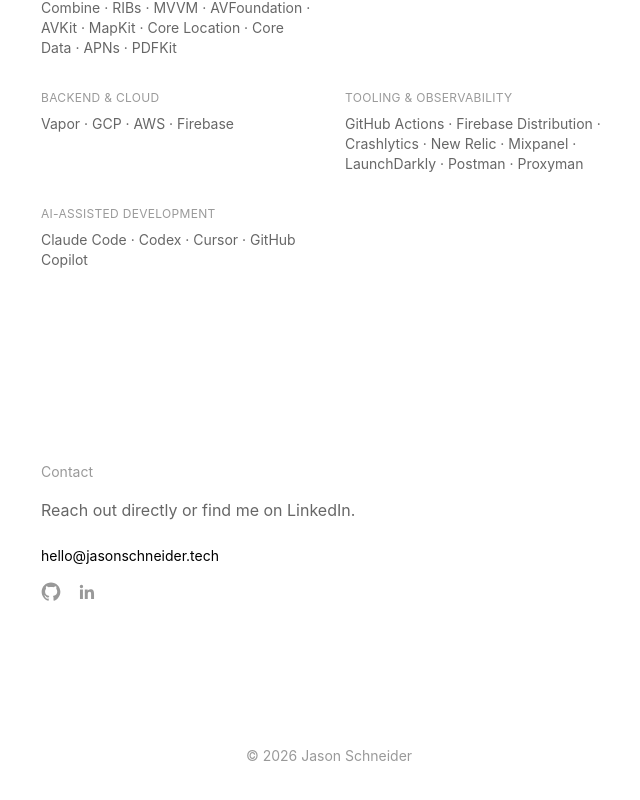
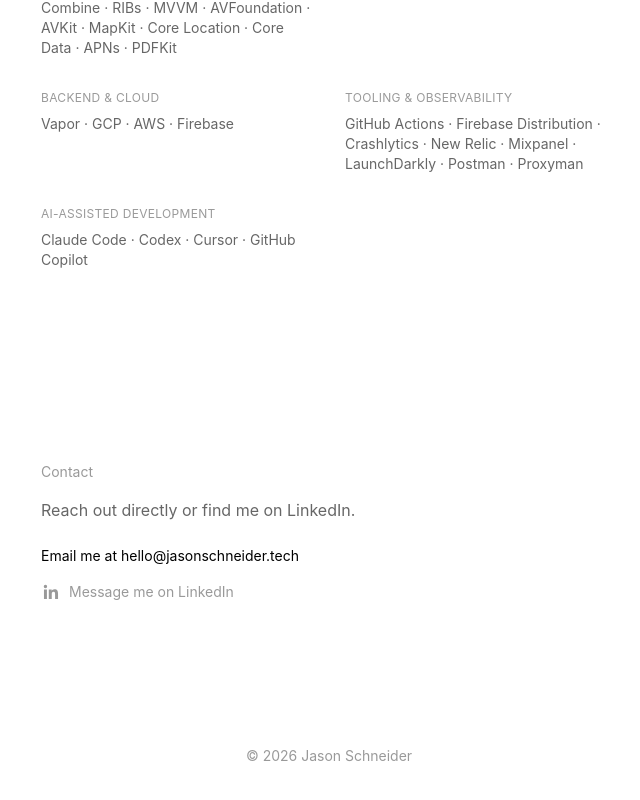
Before and after one commit to JasonTaylorLabs/portfolio, a React (Vite) app: page / in a window 1280 px wide. Shown: the part 3230-4030 px from the top of the page, without its empty margins (311-951 px from the left). Built offline with nearby package versions, Linux system fonts and the light colour scheme.

Commit message:
Simplify Contact section to email line + LinkedIn button
Removes the GitHub icon/link. Email is now "Email me at <address>",
and LinkedIn is an icon + "Message me on LinkedIn" link.

```diff
--- a/src/components/Contact.tsx
+++ b/src/components/Contact.tsx
@@ -1,39 +1,23 @@
 import { profile } from '../data/profile'
-import { GitHubIcon, LinkedInIcon } from './SocialIcons'
+import { LinkedInIcon } from './SocialIcons'
 
 export function Contact() {
   return (
     <section id="contact" className="mx-auto max-w-2xl px-6 py-24 sm:px-12">
       <h2 className="text-sm text-black/40">Contact</h2>
-      <p className="mt-4 max-w-md text-black/60">
-        Reach out directly or find me on LinkedIn.
-      </p>
+      <p className="mt-4 max-w-md text-black/60">Reach out directly or find me on LinkedIn.</p>
+      <a href={`mailto:${profile.email}`} className="mt-6 block w-fit text-sm text-black transition-colors hover:text-black/60">
+        Email me at {profile.email}
+      </a>
       <a
-        href={`mailto:${profile.email}`}
-        className="mt-6 block w-fit text-sm text-black transition-colors hover:text-black/60"
+        href={profile.links.linkedin}
+        target="_blank"
+        rel="noreferrer"
+        className="mt-4 flex w-fit items-center gap-2 text-sm text-black/40 transition-colors hover:text-black"
       >
-        {profile.email}
+        <LinkedInIcon className="h-5 w-5" />
+        Message me on LinkedIn
       </a>
-      <div className="mt-4 flex items-center gap-4">
-        <a
-          href={profile.links.github}
-          target="_blank"
-          rel="noreferrer"
-          aria-label="GitHub"
-          className="text-black/40 transition-colors hover:text-black"
-        >
-          <GitHubIcon className="h-5 w-5" />
-        </a>
-        <a
-          href={profile.links.linkedin}
-          target="_blank"
-          rel="noreferrer"
-          aria-label="LinkedIn"
-          className="text-black/40 transition-colors hover:text-black"
-        >
-          <LinkedInIcon className="h-5 w-5" />
-        </a>
-      </div>
     </section>
   )
 }
```
